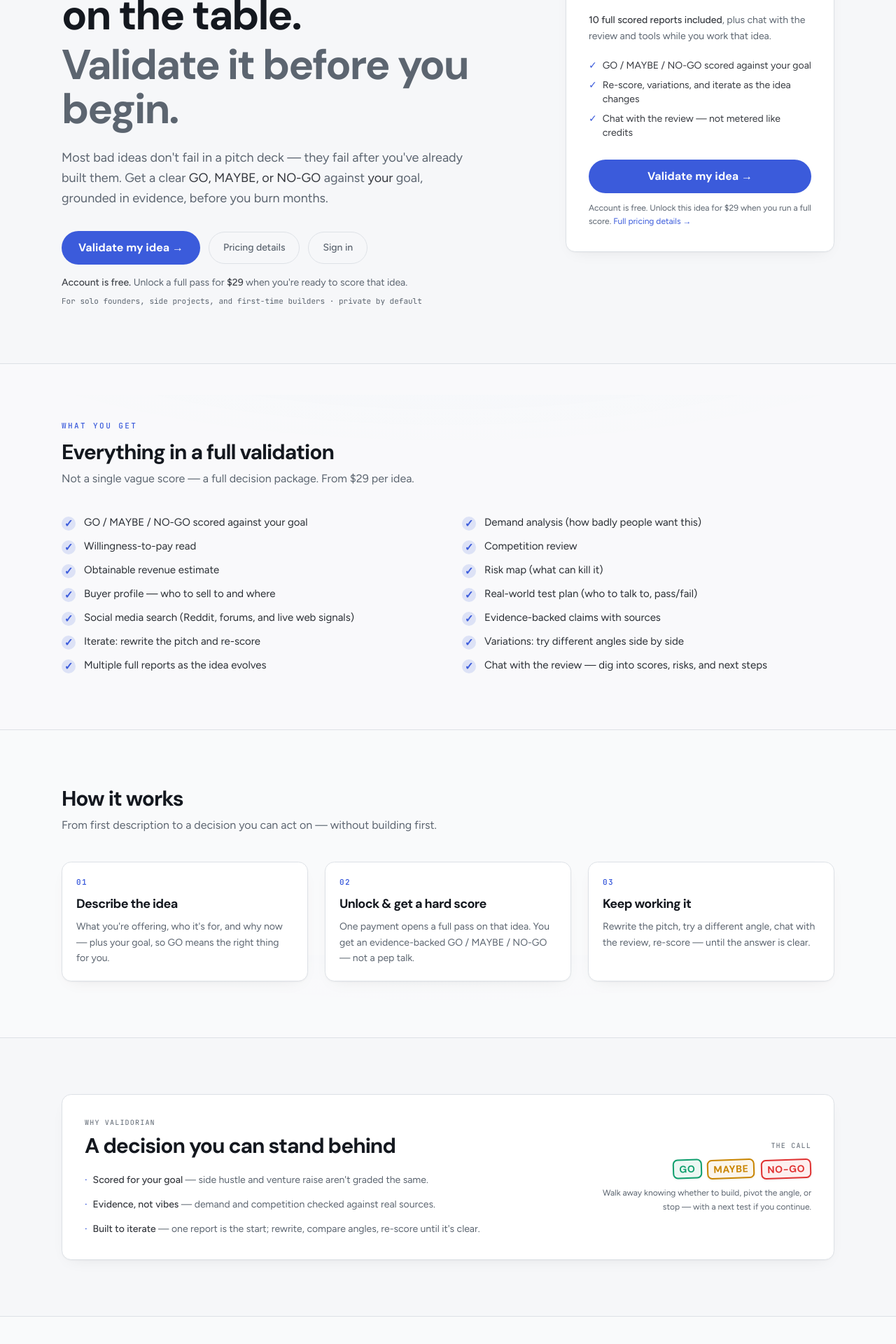
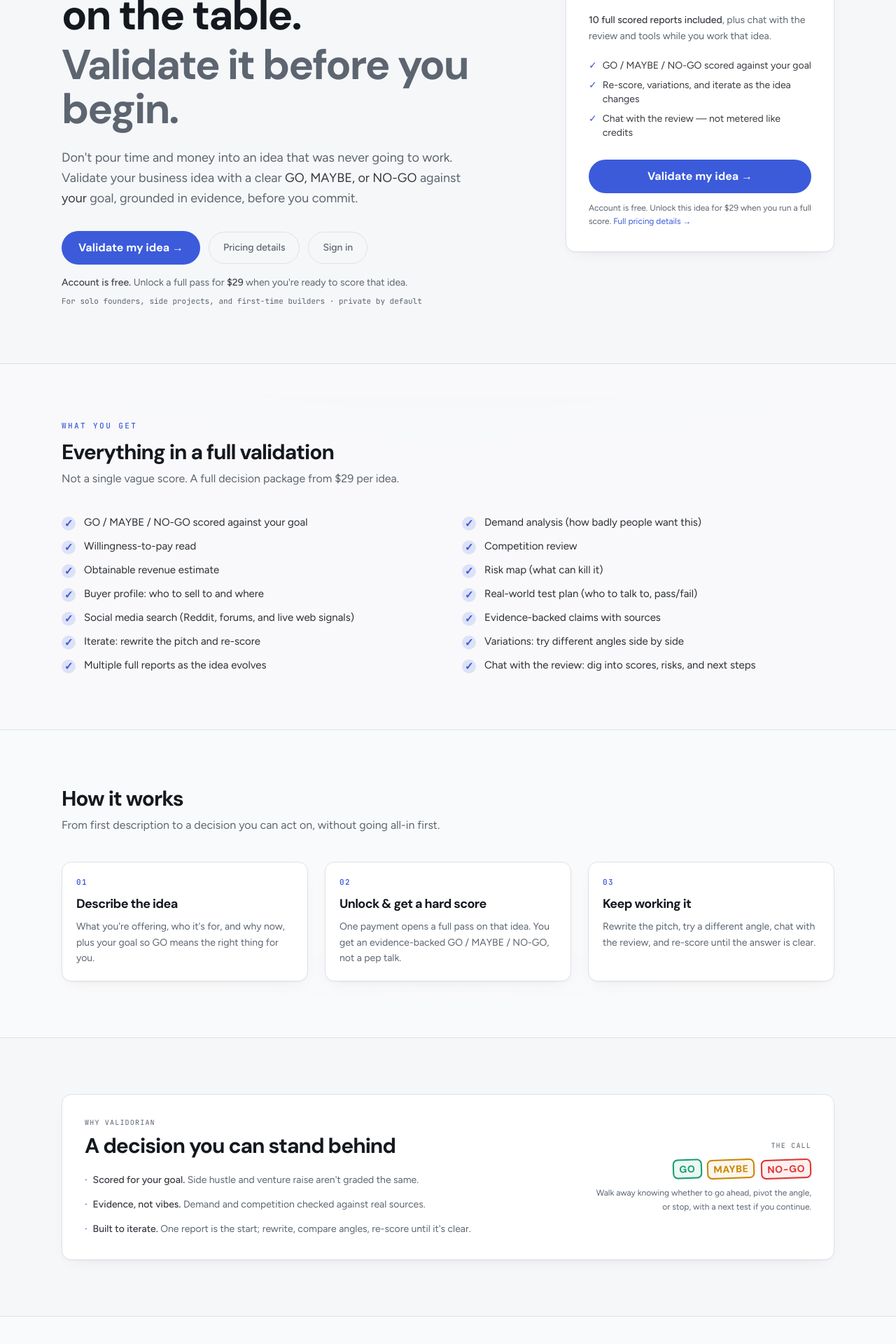
Before and after one commit to ryan321/ideavalidator, a Next.js app: page / in a window 1280 px wide. Shown: the part 236-2156 px from the top of the page at 70% size. Built offline with nearby package versions, Linux system fonts and the light colour scheme; no server answers; the database is empty.

Commit message:
Polish landing copy: stakes, broader audience, no em dashes.
Clarify free vs paid and time/money stakes without software or side-hustle bias, and replace em dashes with plain punctuation.

```diff
--- a/app/(marketing)/page.tsx
+++ b/app/(marketing)/page.tsx
@@ -13,31 +13,31 @@ const WHAT_YOU_GET = [
   "Competition review",
   "Obtainable revenue estimate",
   "Risk map (what can kill it)",
-  "Buyer profile — who to sell to and where",
+  "Buyer profile: who to sell to and where",
   "Real-world test plan (who to talk to, pass/fail)",
   "Social media search (Reddit, forums, and live web signals)",
   "Evidence-backed claims with sources",
   "Iterate: rewrite the pitch and re-score",
   "Variations: try different angles side by side",
   "Multiple full reports as the idea evolves",
-  "Chat with the review — dig into scores, risks, and next steps",
+  "Chat with the review: dig into scores, risks, and next steps",
 ];
 
 const STEPS = [
   {
     n: "01",
     title: "Describe the idea",
-    body: "What you're offering, who it's for, and why now — plus your goal, so GO means the right thing for you.",
+    body: "What you're offering, who it's for, and why now, plus your goal so GO means the right thing for you.",
   },
   {
     n: "02",
     title: "Unlock & get a hard score",
-    body: "One payment opens a full pass on that idea. You get an evidence-backed GO / MAYBE / NO-GO — not a pep talk.",
+    body: "One payment opens a full pass on that idea. You get an evidence-backed GO / MAYBE / NO-GO, not a pep talk.",
   },
   {
     n: "03",
     title: "Keep working it",
-    body: "Rewrite the pitch, try a different angle, chat with the review, re-score — until the answer is clear.",
+    body: "Rewrite the pitch, try a different angle, chat with the review, and re-score until the answer is clear.",
   },
 ];
 
@@ -61,11 +61,11 @@ export default async function LandingPage() {
               <span className="mt-2 block text-muted">Validate it before you begin.</span>
             </h1>
             <p className="mt-6 max-w-xl text-lg leading-relaxed text-muted">
-              Most bad ideas don&apos;t fail in a pitch deck — they fail after you&apos;ve already
-              built them. Get a clear{" "}
+              Don&apos;t pour time and money into an idea that was never going to work. Validate
+              your business idea with a clear{" "}
               <em className="text-fg/85 not-italic">GO, MAYBE, or NO-GO</em> against{" "}
               <em className="text-fg/85 not-italic">your</em> goal, grounded in evidence, before
-              you burn months.
+              you commit.
             </p>
             <div className="mt-8 flex flex-wrap items-center gap-3">
               <Link
@@ -128,7 +128,7 @@ export default async function LandingPage() {
             Everything in a full validation
           </h2>
           <p className="mt-2 max-w-xl text-muted">
-            Not a single vague score — a full decision package. From ${price} per idea.
+            Not a single vague score. A full decision package from ${price} per idea.
           </p>
           <ul className="mt-10 grid gap-x-10 gap-y-3 sm:grid-cols-2">
             {WHAT_YOU_GET.map((item) => (
@@ -156,7 +156,7 @@ export default async function LandingPage() {
             How it works
           </h2>
           <p className="mt-2 max-w-xl text-muted">
-            From first description to a decision you can act on — without building first.
+            From first description to a decision you can act on, without going all-in first.
           </p>
           <ol className="mt-10 grid gap-6 sm:grid-cols-3">
             {STEPS.map((s) => (
@@ -188,7 +188,7 @@ export default async function LandingPage() {
                   ·
                 </span>
                 <span>
-                  <b className="font-medium text-fg/85">Scored for your goal</b> — side hustle and
+                  <b className="font-medium text-fg/85">Scored for your goal.</b> Side hustle and
                   venture raise aren&apos;t graded the same.
                 </span>
               </li>
@@ -197,7 +197,7 @@ export default async function LandingPage() {
                   ·
                 </span>
                 <span>
-                  <b className="font-medium text-fg/85">Evidence, not vibes</b> — demand and
+                  <b className="font-medium text-fg/85">Evidence, not vibes.</b> Demand and
                   competition checked against real sources.
                 </span>
               </li>
@@ -206,7 +206,7 @@ export default async function LandingPage() {
                   ·
                 </span>
                 <span>
-                  <b className="font-medium text-fg/85">Built to iterate</b> — one report is the
+                  <b className="font-medium text-fg/85">Built to iterate.</b> One report is the
                   start; rewrite, compare angles, re-score until it&apos;s clear.
                 </span>
               </li>
@@ -222,7 +222,7 @@ export default async function LandingPage() {
               <span className="verdict-stamp text-sm text-bad">NO-GO</span>
             </div>
             <p className="max-w-xs text-left text-xs leading-relaxed text-muted sm:text-right">
-              Walk away knowing whether to build, pivot the angle, or stop — with a next test if
+              Walk away knowing whether to go ahead, pivot the angle, or stop, with a next test if
               you continue.
             </p>
           </div>
@@ -238,8 +238,8 @@ export default async function LandingPage() {
           <p className="mx-auto mt-3 max-w-md text-muted">
             {user ? (
               <>
-                Open the studio, describe the idea, and run a full pass — ${price} unlocks that
-                idea end-to-end.
+                Open the studio, describe the idea, and run a full pass. ${price} unlocks that idea
+                end-to-end.
               </>
             ) : (
               <>
```
